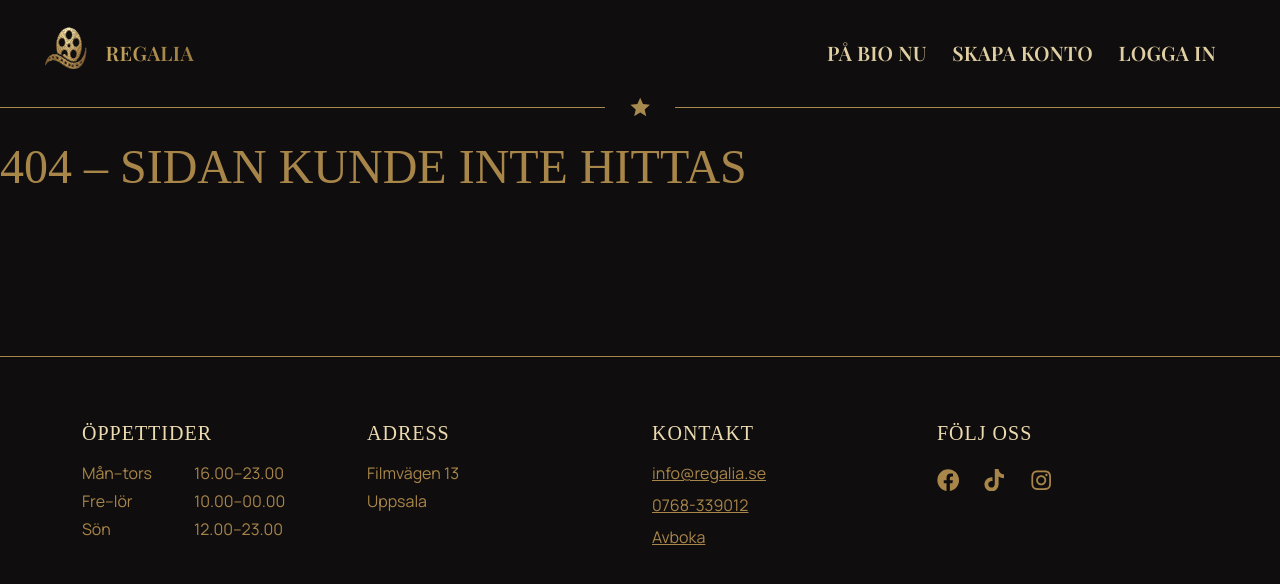
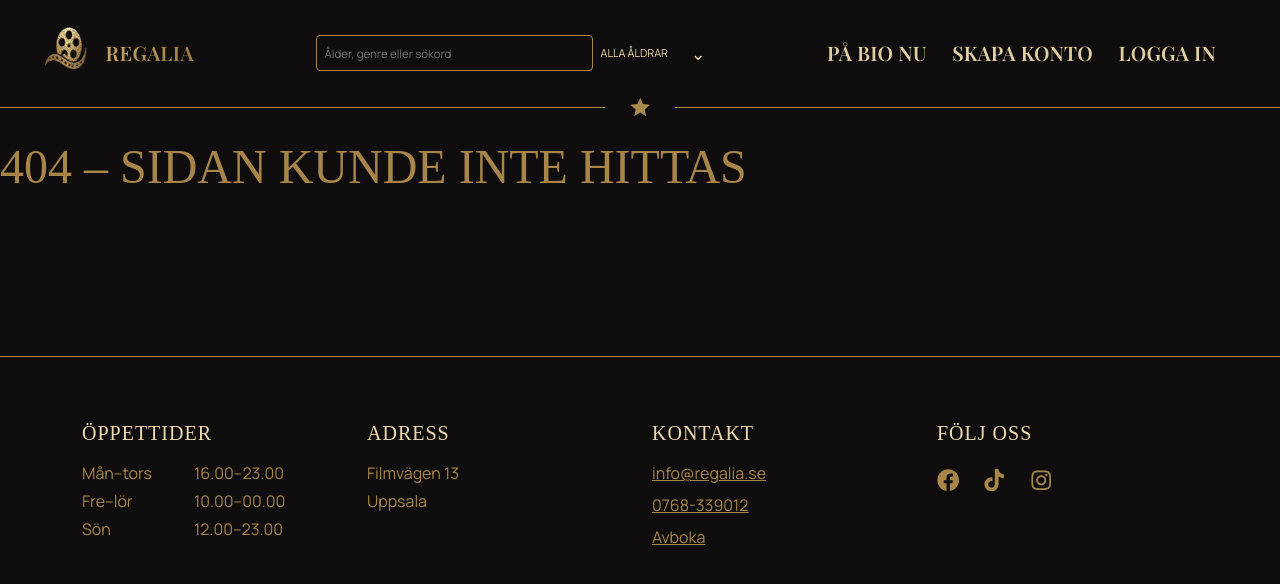
Before and after one commit to noiralba/Regalia, a React (Vite) app in the folder frontend/: page /mina-sidor in a window 1280 px wide. Shown: the top 584 px of the page. Built offline with nearby package versions, Linux system fonts and the light colour scheme; a web font is replaced by a local one.

Commit message:
search funktion stylad, lets gooo

```diff
--- a/frontend/src/components/Header/Header.module.scss
+++ b/frontend/src/components/Header/Header.module.scss
@@ -26,11 +26,11 @@ $gold-bright: #f4e8c4;
   align-items: center;
   justify-content: space-between;
   gap: 1rem;
-  padding: 0.25rem 2rem 0rem;
+  padding: 0.25rem 2rem 0;
   flex-wrap: wrap;
 }
 
-/* ---------- Logotyp ---------- */
+/* Logotyp */
 .brand {
   display: flex;
   align-items: center;
@@ -59,7 +59,15 @@ $gold-bright: #f4e8c4;
   color: transparent;
 }
 
-/* ---------- Hamburgare (dold på desktop) ---------- */
+/* Sökfält */
+.searchArea {
+  flex: 1 1 250px;
+  max-width: 390px;
+  min-width: 0;
+  margin-inline: auto;
+}
+
+/* Hamburgare */
 .toggle {
   display: none;
   align-items: center;
@@ -117,7 +125,7 @@ $gold-bright: #f4e8c4;
   }
 }
 
-// Hamburgare -> kryss
+/* Hamburgare till kryss */
 .toggleOpen .bars span {
   &:nth-child(1) {
     top: 50%;
@@ -137,7 +145,7 @@ $gold-bright: #f4e8c4;
   }
 }
 
-/* ---------- Meny ---------- */
+/* Meny */
 .nav {
   display: flex;
   align-items: center;
@@ -168,7 +176,6 @@ $gold-bright: #f4e8c4;
   }
 }
 
-// "Logga ut" är en <button> men ska se ut som övriga länkar
 .logout {
   padding: 0;
   background: none;
@@ -178,7 +185,7 @@ $gold-bright: #f4e8c4;
   cursor: pointer;
 }
 
-/* ---------- Linje med stjärna ---------- */
+/* Linje med stjärna */
 .divider {
   display: flex;
   align-items: center;
@@ -198,7 +205,7 @@ $gold-bright: #f4e8c4;
   flex-shrink: 0;
 }
 
-/* ---------- Desktop ---------- */
+/* Desktop */
 @media (min-width: 769px) {
   .bar {
     padding: 1.25rem 4rem;
@@ -224,7 +231,7 @@ $gold-bright: #f4e8c4;
   }
 }
 
-/* ---------- Responsiva storlekar ---------- */
+/* Responsiva storlekar */
 @media (max-width: 1200px) {
   .link {
     font-size: 1.4rem;
@@ -232,6 +239,10 @@ $gold-bright: #f4e8c4;
 
   .nav {
     gap: 1.2rem;
+  }
+
+  .searchArea {
+    max-width: 320px;
   }
 }
 
@@ -247,18 +258,57 @@ $gold-bright: #f4e8c4;
   .nav {
     gap: 1rem;
   }
+
+  .searchArea {
+    max-width: 280px;
+  }
 }
 
-/* ---------- Mobil ---------- */
+/* Mobil */
 @media (max-width: 768px) {
+  .header {
+    padding-bottom: 0.5rem;
+  }
+
+  .bar {
+    display: flex;
+    flex-wrap: wrap;
+    align-items: center;
+    gap: 0.5rem;
+    padding: 0.5rem 1rem;
+  }
+
+  .brand {
+    order: 1;
+    flex: 0 0 auto;
+  }
+
+  .icon {
+    width: 2.5rem;
+    height: 2.5rem;
+  }
+
+  .brandName {
+    display: none;
+  }
+
+  .searchArea {
+    order: 2;
+    flex: 1 1 0;
+    max-width: none;
+    min-width: 0;
+    margin: 0;
+  }
+
   .toggle {
     display: inline-flex;
+    order: 3;
+    flex: 0 0 auto;
   }
 
-  // Menyn fälls ut genom att animera grid-raden från 0fr till 1fr
   .navWrap {
     flex-basis: 100%;
-    order: 3;
+    order: 4;
     display: grid;
     grid-template-rows: 0fr;
     visibility: hidden;
@@ -301,13 +351,9 @@ $gold-bright: #f4e8c4;
     padding: 0.9rem 0.25rem;
     font-size: 1.3rem;
   }
-
-  .header {
-    padding-bottom: 0.75rem;
-  }
 }
 
-/* ---------- Tillgänglighet ---------- */
+/* Tillgänglighet */
 @media (prefers-reduced-motion: reduce) {
   .link,
   .toggle,
--- a/frontend/src/components/Header/Header.tsx
+++ b/frontend/src/components/Header/Header.tsx
@@ -1,6 +1,7 @@
 import { useEffect, useState } from "react";
 import { Link, NavLink, useLocation } from "react-router";
 import { pages } from "../../routeConfig";
+import SearchBar from "../SearchBar/SearchBar";
 import styles from "./Header.module.scss";
 import logoSrc from "../../assets/logo.svg";
 
@@ -51,6 +52,10 @@ export default function Header({ isLoggedIn, onLogout }: HeaderProps) {
           <img src={logoSrc} alt="Regalia Logo" className={styles.icon} />
           <span className={styles.brandName}>Regalia</span>
         </Link>
+
+        <section className={styles.searchArea} aria-label="Filmsökning">
+          <SearchBar />
+        </section>
 
         <button
           type="button"
--- /dev/null
+++ b/frontend/src/components/SearchBar/SearchBar.scss
@@ -0,0 +1,240 @@
+@use "../../styles/variables" as v;
+
+.search-bar {
+  position: relative;
+  width: 100%;
+  color: v.$color-cream;
+  font-family: v.$font-body;
+}
+
+.search-bar-form {
+  display: flex;
+  align-items: center;
+  gap: 0.5rem;
+  width: 100%;
+  padding: 0.5rem 0;
+  background: transparent;
+  transform: translateY(5px);
+}
+
+/* Sökfält */
+.search-field {
+  display: flex;
+  flex: 0 1 210px;
+  flex-direction: column;
+  min-width: 0;
+}
+
+.search-bar label {
+  display: none;
+}
+
+.search-input,
+.age-trigger {
+  box-sizing: border-box;
+  width: 100%;
+  height: 40px;
+  padding: 0.5rem 0.75rem;
+  color: v.$color-cream;
+  background: #0f0d0e;
+  border: 1px solid v.$color-gold;
+  border-radius: 4px;
+  font-family: v.$font-body;
+  font-size: 0.85rem;
+}
+
+/* Åldersfilter */
+.age-filter {
+  position: relative;
+  display: flex;
+  flex: 0 0 145px;
+  flex-direction: column;
+  min-width: 0;
+}
+
+.age-trigger {
+  display: flex;
+  align-items: center;
+  justify-content: space-between;
+  gap: 0.35rem;
+  width: 100%;
+  height: 40px;
+  padding: 0;
+  color: v.$color-cream;
+  background: transparent;
+  border: none;
+  font-family: v.$font-body;
+  font-size: 0.85rem;
+  text-align: left;
+  cursor: pointer;
+}
+
+.age-arrow {
+  flex-shrink: 0;
+  font-size: 1.1rem;
+  transition: transform 180ms ease;
+}
+
+.age-arrow-open {
+  transform: rotate(180deg);
+}
+
+/* Öppnad åldersmeny */
+.age-dropdown {
+  position: absolute;
+  top: calc(100% + 0.4rem);
+  right: 0;
+  z-index: 1200;
+
+  width: max-content;
+  min-width: 160px;
+  padding: 0.35rem;
+
+  color: v.$color-cream;
+  background: v.$color-card-bg;
+  border: 1px solid v.$color-gold;
+  border-radius: 4px;
+
+  box-shadow: 0 8px 20px rgba(0, 0, 0, 0.5);
+}
+
+.age-option {
+  display: block;
+  width: 100%;
+  padding: 0.65rem 0.75rem;
+
+  color: v.$color-cream;
+  background: transparent;
+  border: none;
+  border-radius: 4px;
+
+  font-family: v.$font-body;
+  font-size: 0.85rem;
+  text-align: left;
+  white-space: nowrap;
+  cursor: pointer;
+
+  transition: background 180ms ease;
+
+  &:hover,
+  &.age-option-active {
+    background: v.$color-primary-red;
+  }
+
+  &:focus-visible {
+    outline: 2px solid v.$color-gold;
+    outline-offset: 2px;
+  }
+}
+
+/* Sökresultat */
+.search-results {
+  position: absolute;
+  top: 100%;
+  left: 1rem;
+  right: 1rem;
+  z-index: 1100;
+
+  max-height: 60vh;
+  overflow-y: auto;
+
+  margin: 0.4rem 0 0;
+  padding: 0.5rem;
+
+  color: v.$color-cream;
+  background: v.$color-card-bg;
+  border: 1px solid v.$color-gold;
+  border-radius: 4px;
+  box-shadow: 0 8px 24px rgba(0, 0, 0, 0.65);
+
+  font-family: v.$font-body;
+
+  ul {
+    padding: 0;
+    margin: 0;
+    list-style: none;
+  }
+
+  li {
+    margin-bottom: 0.5rem;
+
+    &:last-child {
+      margin-bottom: 0;
+    }
+  }
+
+  li button {
+    display: flex;
+    flex-direction: column;
+    align-items: flex-start;
+    gap: 0.3rem;
+    width: 100%;
+    padding: 0.9rem 1rem;
+
+    color: v.$color-cream;
+    background: transparent;
+    border: 1px solid rgba(168, 134, 74, 0.25);
+    border-radius: 4px;
+
+    font-family: v.$font-body;
+    text-align: left;
+    cursor: pointer;
+
+    transition: background 180ms ease;
+
+    &:hover {
+      background: v.$color-primary-red;
+    }
+
+    &:focus-visible {
+      outline: 2px solid v.$color-gold;
+      outline-offset: 3px;
+    }
+  }
+}
+
+/* Mobil */
+@media (max-width: 768px) {
+  .search-field {
+    flex: 1 1 0;
+    min-width: 0;
+  }
+}
+
+.search-field {
+  flex: 1 1 0;
+  min-width: 0;
+}
+
+.age-filter {
+  flex: 0 0 105px;
+  min-width: 0;
+}
+
+.search-input,
+.age-trigger {
+  height: 36px;
+  font-size: 0.72rem;
+}
+
+.search-input {
+  padding: 0.4rem 0.5rem;
+}
+
+.age-trigger {
+  font-size: 0.68rem;
+}
+
+.age-dropdown {
+  min-width: 150px;
+}
+
+.age-option {
+  padding: 0.6rem;
+  font-size: 0.75rem;
+}
+
+.search-results {
+  left: 0;
+  right: 0;
+}
--- a/frontend/src/components/SearchBar/SearchBar.tsx
+++ b/frontend/src/components/SearchBar/SearchBar.tsx
@@ -1,9 +1,10 @@
-import { useState, useEffect } from "react";
+import { useState, useEffect, useRef } from "react";
 import { useSearchParams, useNavigate } from "react-router";
 import { useQuery } from "@tanstack/react-query";
 import { api } from "../Admin/shared/api";
 import { queryKeys } from "../Admin/shared/queryKeys";
 import { toStringArray } from "../Admin/shared/parse";
+import "./SearchBar.scss";
 
 interface MovieSearchResult {
   movie_id: string;
@@ -22,6 +23,7 @@ const fetchFilteredMovies = async (
   ageRating: string,
 ): Promise<MovieSearchResult[]> => {
   const queryParams = new URLSearchParams();
+
   if (search) queryParams.set("sök", search);
   if (category) queryParams.set("kategorier", category);
   if (ageRating) queryParams.set("åldersgräns", ageRating);
@@ -38,8 +40,54 @@ export default function SearchBar() {
   const ageQuery = searchParams.get("åldersgräns") || "";
 
   const [localSearch, setLocalSearch] = useState(() => searchQuery);
+  const [ageMenuOpen, setAgeMenuOpen] = useState(false);
+  const [searchResultsOpen, setSearchResultsOpen] = useState(true);
 
-  // Debounce för sökfältet
+  const searchBarRef = useRef<HTMLElement>(null);
+
+  const ageOptions = [
+    { value: "", label: "ALLA ÅLDRAR" },
+    { value: "0", label: "Barntillåten (0 år)" },
+    { value: "7", label: "7 år" },
+    { value: "11", label: "11 år" },
+    { value: "15", label: "15 år" },
+  ];
+
+  const selectedAge =
+    ageOptions.find((option) => option.value === ageQuery)?.label ||
+    "ALLA ÅLDRAR";
+
+  // Stäng menyerna vid klick utanför eller Escape
+  useEffect(() => {
+    if (!ageMenuOpen && !searchResultsOpen) return;
+
+    const handleClickOutside = (event: PointerEvent) => {
+      if (
+        searchBarRef.current &&
+        !searchBarRef.current.contains(event.target as Node)
+      ) {
+        setAgeMenuOpen(false);
+        setSearchResultsOpen(false);
+      }
+    };
+
+    const handleEscape = (event: KeyboardEvent) => {
+      if (event.key === "Escape") {
+        setAgeMenuOpen(false);
+        setSearchResultsOpen(false);
+      }
+    };
+
+    document.addEventListener("pointerdown", handleClickOutside);
+    document.addEventListener("keydown", handleEscape);
+
+    return () => {
+      document.removeEventListener("pointerdown", handleClickOutside);
+      document.removeEventListener("keydown", handleEscape);
+    };
+  }, [ageMenuOpen, searchResultsOpen]);
+
+  // Fördröj sökningen med 300 ms
   useEffect(() => {
     const handler = setTimeout(() => {
       setSearchParams((prev) => {
@@ -48,6 +96,7 @@ export default function SearchBar() {
         } else {
           prev.delete("sök");
         }
+
         return prev;
       });
     }, 300);
@@ -79,14 +128,18 @@ export default function SearchBar() {
       } else {
         prev.delete(key);
       }
+
       return prev;
     });
   };
 
   const handleMovieClick = (movieId: string) => {
+    setSearchResultsOpen(false);
+    setAgeMenuOpen(false);
+    setLocalSearch("");
+
     navigate(`/filmer/${movieId}`);
 
-    setLocalSearch("");
     setSearchParams((prev) => {
       prev.delete("sök");
       return prev;
@@ -94,33 +147,73 @@ export default function SearchBar() {
   };
 
   return (
-    <section aria-label="Filmsökning">
-      <form onSubmit={(e) => e.preventDefault()}>
+    <section className="search-bar" aria-label="Filmsökning" ref={searchBarRef}>
+      <form className="search-bar-form" onSubmit={(e) => e.preventDefault()}>
+        <section className="search-field">
           <label htmlFor="movie-search">Sök efter film</label>
+
           <input
+            className="search-input"
             id="movie-search"
             type="search"
-          placeholder="Sök på ålder, genre eller sökord"
+            placeholder="Ålder, genre eller sökord"
             value={localSearch}
-          onChange={(e) => setLocalSearch(e.target.value)}
+            onFocus={() => setSearchResultsOpen(true)}
+            onChange={(e) => {
+              setLocalSearch(e.target.value);
+              setSearchResultsOpen(true);
+            }}
           />
+        </section>
 
-        <label htmlFor="age-filter">Filtrera efter ålder</label>
-        <select
-          id="age-filter"
-          value={ageQuery}
-          onChange={(e) => handleFilterChange("åldersgräns", e.target.value)}
+        <section className="age-filter">
+          <button
+            type="button"
+            className="age-trigger"
+            aria-expanded={ageMenuOpen}
+            aria-haspopup="true"
+            onClick={() => {
+              setAgeMenuOpen((open) => !open);
+              setSearchResultsOpen(true);
+            }}
           >
-          <option value="">Alla åldrar</option>
-          <option value="0">Barntillåten (0 år)</option>
-          <option value="7">7 år</option>
-          <option value="11">11 år</option>
-          <option value="15">15 år</option>
-        </select>
+            <span>{selectedAge}</span>
+
+            <span
+              className={`age-arrow ${ageMenuOpen ? "age-arrow-open" : ""}`}
+              aria-hidden="true"
+            >
+              ⌄
+            </span>
+          </button>
+
+          {ageMenuOpen && (
+            <section className="age-dropdown" aria-label="Välj åldersgräns">
+              {ageOptions.map((option) => (
+                <button
+                  key={option.value}
+                  type="button"
+                  className={`age-option ${
+                    ageQuery === option.value ? "age-option-active" : ""
+                  }`}
+                  onClick={() => {
+                    handleFilterChange("åldersgräns", option.value);
+                    setAgeMenuOpen(false);
+                  }}
+                >
+                  {option.label}
+                </button>
+              ))}
+            </section>
+          )}
+        </section>
       </form>
 
-      {(localSearch.length >= 2 || ageQuery !== "" || categoryQuery !== "") && (
-        <section aria-label="Sökresultat">
+      {searchResultsOpen &&
+        (localSearch.length >= 2 ||
+          ageQuery !== "" ||
+          categoryQuery !== "") && (
+          <section className="search-results" aria-label="Sökresultat">
             {isLoading && <p role="status">Söker...</p>}
 
             {isError && <p role="alert">{error.message}</p>}
@@ -141,6 +234,7 @@ export default function SearchBar() {
                         onClick={() => handleMovieClick(movie.movie_id)}
                       >
                         <span>{movie.title}</span>
+
                         <span>
                           {movie.ageRating ? `${movie.ageRating} år` : "U"} •{" "}
                           {parsedCategories.join(", ")}
--- a/frontend/src/pages/HomePage.tsx
+++ b/frontend/src/pages/HomePage.tsx
@@ -8,7 +8,6 @@ import "../styles/HomePage.scss";
 import { useEffect, useState } from "react";
 import type { MovieThumbnails } from "../types/types";
 import { get } from "../api/api";
-import SearchBar from "../components/SearchBar/SearchBar";
 
 function HomePage() {
   const [selectedDate] = useState(() => new Date().toLocaleDateString("sv-SE"));
@@ -44,7 +43,6 @@ function HomePage() {
 
   return (
     <main className="home-page">
-      <SearchBar />
       <section className="home-hero-section">
         <HeroSection />
       </section>
--- a/frontend/src/styles/VipPage.scss
+++ b/frontend/src/styles/VipPage.scss
@@ -7,7 +7,7 @@
   background-color: v.$color-bg-dark;
   background-image:
     linear-gradient(rgba(12, 5, 5, 0.58), rgba(12, 5, 5, 0.72)),
-    url("../assets/images/vip/backpic.webp");
+    url("/src/assets/images/vip/backpic.webp");
   background-position: center;
   background-size: cover;
   background-repeat: no-repeat;
```
Lines whose indentation alone changed are shown as unchanged.
